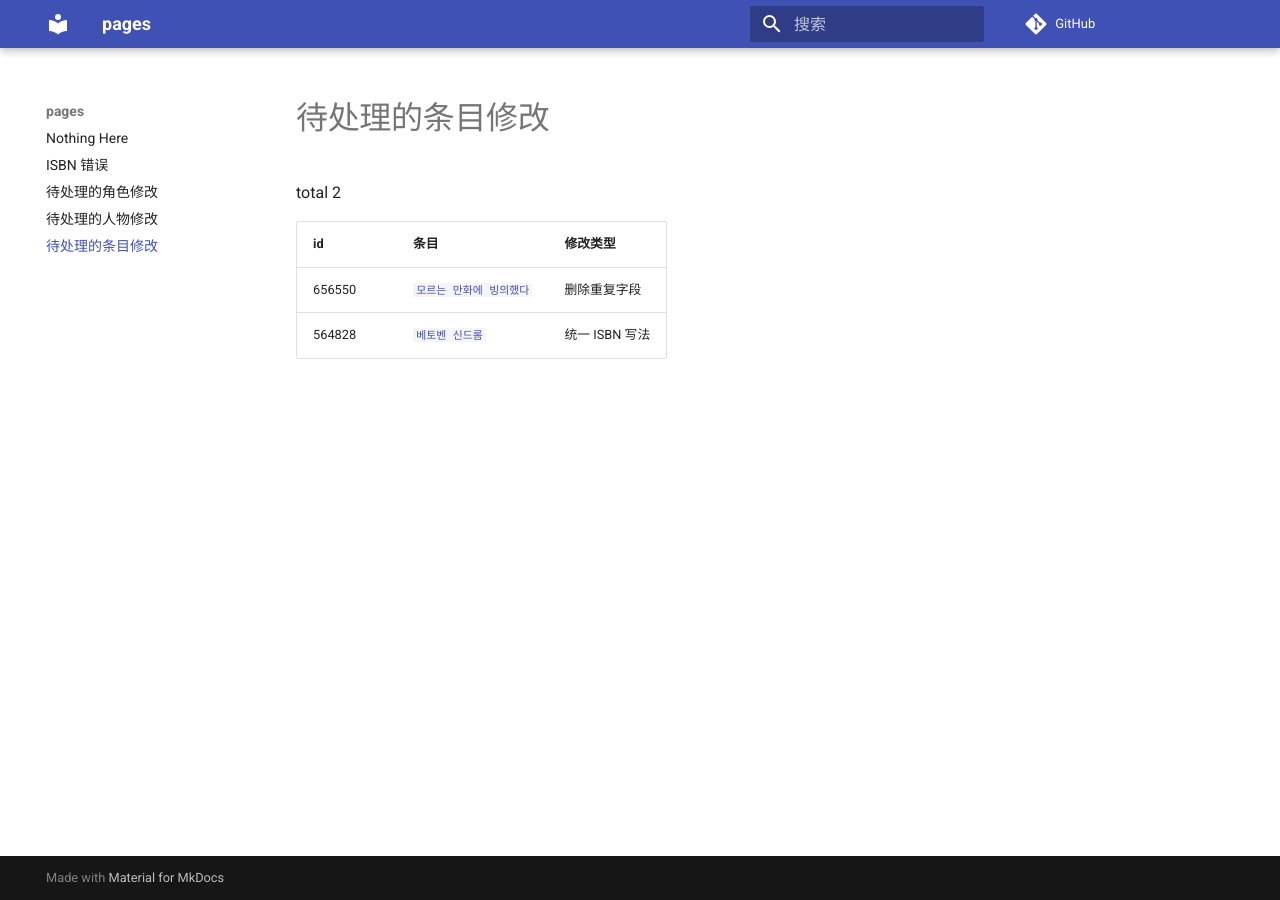
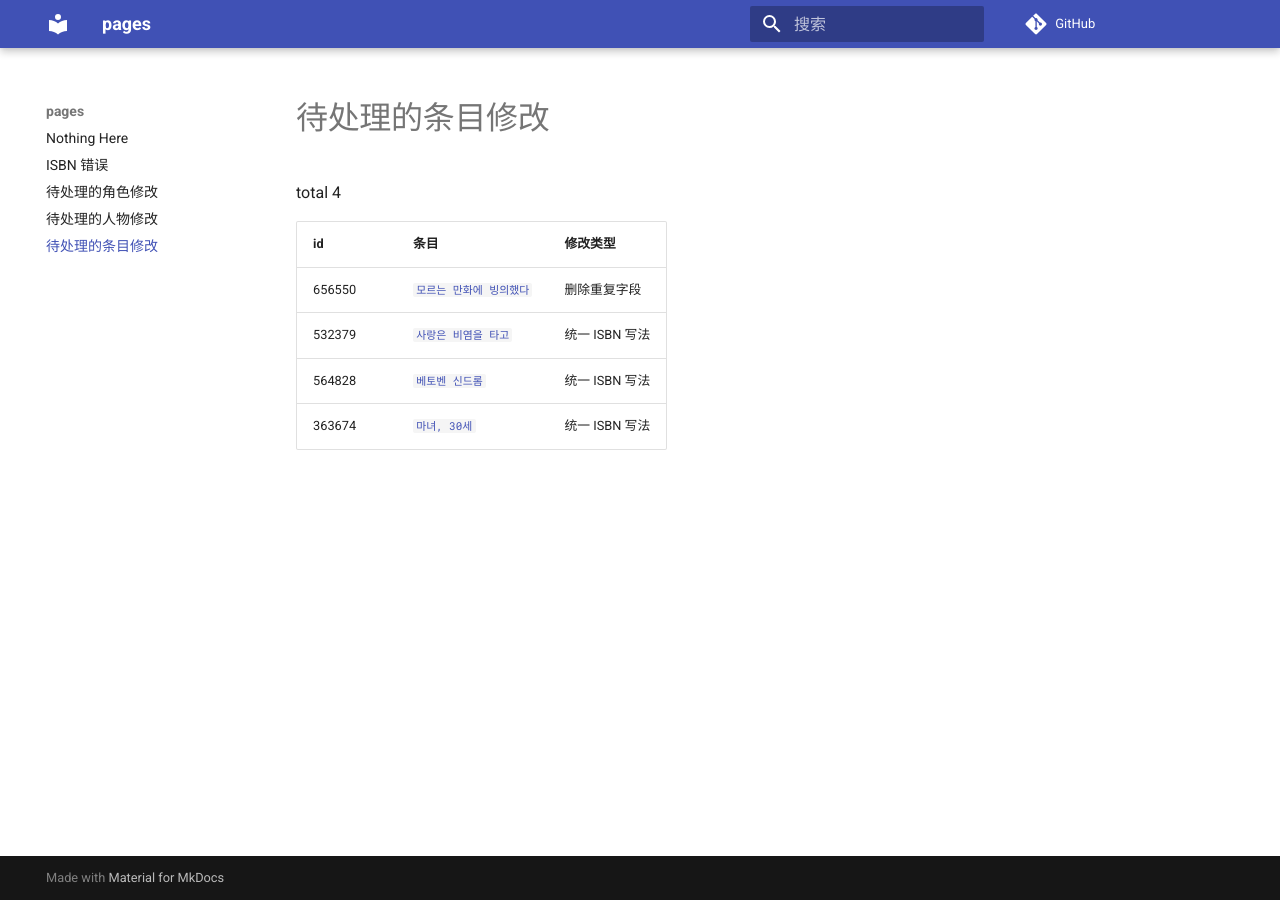
Before and after one commit to trim21/bangumi-pages, an MkDocs documentation site: the page built from docs/pending-subject-changes.md, in a window 1280 px wide. Built offline with MkDocs 1.6.1 and Material for MkDocs 9.7.7, drawn with Linux system fonts in a browser that asks for light colours; comment, search, counter and statistics services are not loaded.

Commit message:
update pending-changes.md

```diff
--- a/docs/pending-subject-changes.md
+++ b/docs/pending-subject-changes.md
@@ -1,8 +1,10 @@
 # 待处理的条目修改
 
-total 2
+total 4
 
 | id | 条目 | 修改类型 |
 | --- | --- | --- |
 | 656550 | [`모르는 만화에 빙의했다`](https://bgm.tv/subject/656550) | 删除重复字段 |
+| 532379 | [`사랑은 비염을 타고`](https://bgm.tv/subject/532379) | 统一 ISBN 写法 |
 | 564828 | [`베토벤 신드롬`](https://bgm.tv/subject/564828) | 统一 ISBN 写法 |
+| 363674 | [`마녀, 30세`](https://bgm.tv/subject/363674) | 统一 ISBN 写法 |
```
